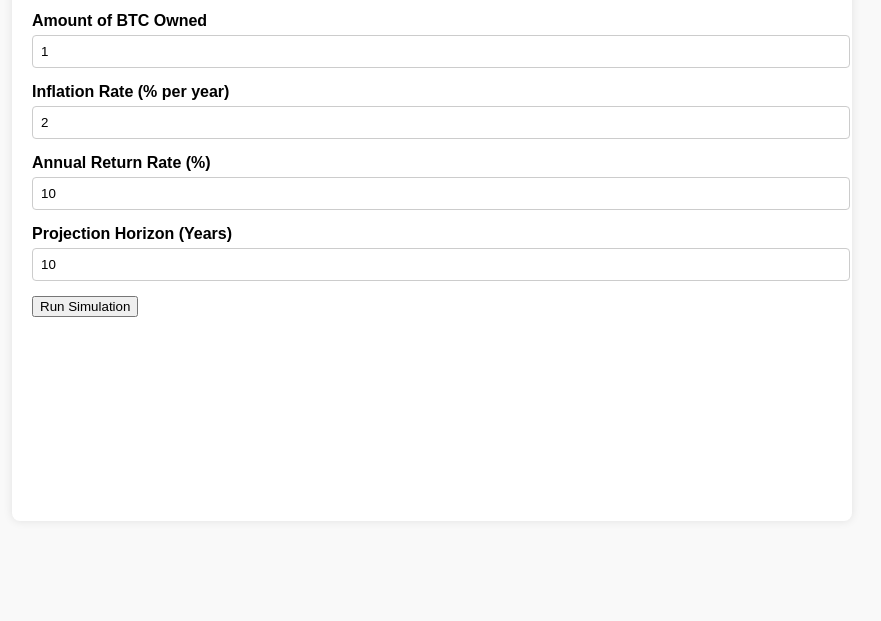
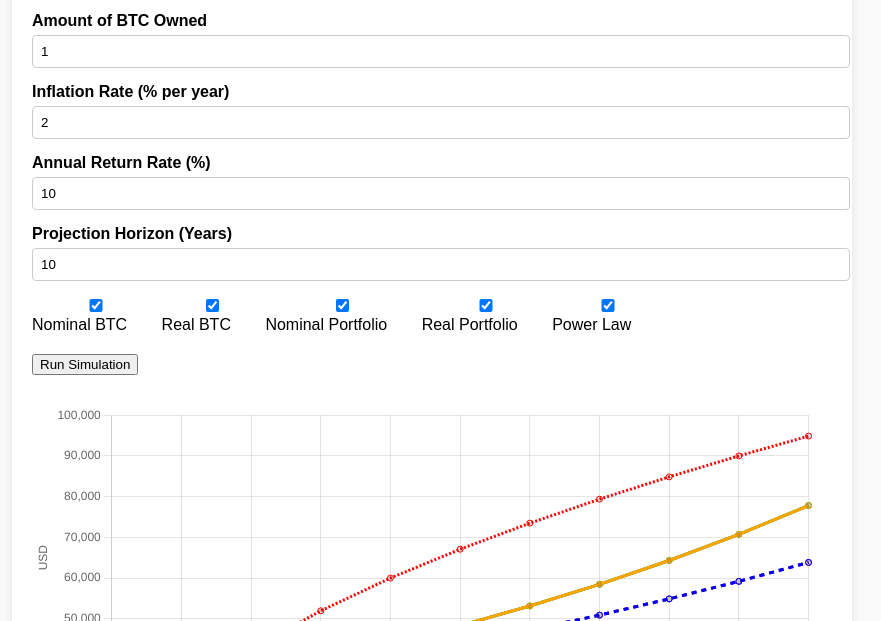
Before and after one commit to mikegood90/bitcoin-price-simulator, a plain HTML site: page index.html in a window 1280 px wide. Both pictures are taken after a click on the button "Run Simulation". Shown: the part 179-800 px from the top of the page, without its empty margins (208-1089 px from the left). Drawn offline with nearby package versions, Linux system fonts and the light colour scheme.

Commit message:
added model checkboxes

```diff
--- a/index.html
+++ b/index.html
@@ -37,6 +37,14 @@
       border-radius: 4px;
       border: 1px solid #ccc;
     }
+    .checkboxes {
+      display: flex;
+      flex-wrap: wrap;
+      gap: 10px;
+    }
+    .checkboxes label {
+      font-weight: normal;
+    }
     #chartContainer {
       margin-top: 30px;
     }
@@ -65,6 +73,13 @@
       <label for="years">Projection Horizon (Years)</label>
       <input type="number" id="years" value="10" />
     </div>
+    <div class="form-group checkboxes">
+      <label><input type="checkbox" id="toggleNominal" checked /> Nominal BTC</label>
+      <label><input type="checkbox" id="toggleReal" checked /> Real BTC</label>
+      <label><input type="checkbox" id="togglePortfolioNominal" checked /> Nominal Portfolio</label>
+      <label><input type="checkbox" id="togglePortfolioReal" checked /> Real Portfolio</label>
+      <label><input type="checkbox" id="togglePowerLaw" checked /> Power Law</label>
+    </div>
     <button onclick="runSimulation()">Run Simulation</button>
     <div id="chartContainer">
       <canvas id="btcChart"></canvas>
@@ -73,95 +88,61 @@
 
   <script>
     function runSimulation() {
-      const startPrice = Number.parseFloat(document.getElementById('startingPrice').value);
-      const btcAmount = Number.parseFloat(document.getElementById('btcAmount').value);
-      const inflationRate = Number.parseFloat(document.getElementById('inflationRate').value) / 100;
-      const returnRate = Number.parseFloat(document.getElementById('returnRate').value) / 100;
-      const years = Number.parseInt(document.getElementById('years').value);
+      const startPrice = parseFloat(document.getElementById('startingPrice').value);
+      const btcAmount = parseFloat(document.getElementById('btcAmount').value);
+      const inflationRate = parseFloat(document.getElementById('inflationRate').value) / 100;
+      const returnRate = parseFloat(document.getElementById('returnRate').value) / 100;
+      const years = parseInt(document.getElementById('years').value);
 
       if (!Number.isFinite(startPrice) || !Number.isFinite(btcAmount) || !Number.isFinite(inflationRate) || !Number.isFinite(returnRate) || !Number.isFinite(years)) {
         alert('Please enter valid numeric inputs.');
         return;
       }
 
-      const labels = [];
-      const nominalPrices = [];
-      const realPrices = [];
-      const portfolioNominal = [];
-      const portfolioReal = [];
-      const powerLawPrices = [];
-
+      const labels = [], nominalPrices = [], realPrices = [], portfolioNominal = [], portfolioReal = [], powerLawPrices = [];
       const alpha = 0.5;
       const k = startPrice / Math.pow(1, alpha);
 
       for (let t = 0; t <= years; t++) {
         labels.push(`Year ${t}`);
-
         const nominal = startPrice * Math.pow(1 + returnRate, t);
         const real = nominal / Math.pow(1 + inflationRate, t);
-
         nominalPrices.push(nominal);
         realPrices.push(real);
         portfolioNominal.push(nominal * btcAmount);
         portfolioReal.push(real * btcAmount);
+        powerLawPrices.push(k * Math.pow(Math.max(t, 1), alpha));
+      }
 
-        const powerYear = Math.max(t, 1);
-        const powerPrice = k * Math.pow(powerYear, alpha);
-        powerLawPrices.push(powerPrice);
+      const datasets = [];
+      if (document.getElementById('toggleNominal').checked) {
+        datasets.push({ label: 'Nominal BTC Price', data: nominalPrices, borderColor: 'orange', fill: false });
+      }
+      if (document.getElementById('toggleReal').checked) {
+        datasets.push({ label: 'Real BTC Price (Inflation Adjusted)', data: realPrices, borderColor: 'blue', borderDash: [5, 5], fill: false });
+      }
+      if (document.getElementById('togglePortfolioNominal').checked) {
+        datasets.push({ label: 'Nominal Portfolio Value', data: portfolioNominal, borderColor: 'green', fill: false });
+      }
+      if (document.getElementById('togglePortfolioReal').checked) {
+        datasets.push({ label: 'Real Portfolio Value (Inflation Adjusted)', data: portfolioReal, borderColor: 'purple', borderDash: [5, 5], fill: false });
+      }
+      if (document.getElementById('togglePowerLaw').checked) {
+        datasets.push({ label: 'Power Law BTC Price', data: powerLawPrices, borderColor: 'red', borderDash: [2, 2], fill: false });
       }
 
       const ctx = document.getElementById('btcChart').getContext('2d');
-      if (window.btcChart) window.btcChart.destroy();
+      if (window.btcChart && typeof window.btcChart.destroy === 'function') {
+        window.btcChart.destroy();
+      }
       window.btcChart = new Chart(ctx, {
         type: 'line',
-        data: {
-          labels,
-          datasets: [
-            {
-              label: 'Nominal BTC Price',
-              data: nominalPrices,
-              borderColor: 'orange',
-              fill: false
-            },
-            {
-              label: 'Real BTC Price (Inflation Adjusted)',
-              data: realPrices,
-              borderColor: 'blue',
-              borderDash: [5, 5],
-              fill: false
-            },
-            {
-              label: 'Nominal Portfolio Value',
-              data: portfolioNominal,
-              borderColor: 'green',
-              fill: false
-            },
-            {
-              label: 'Real Portfolio Value (Inflation Adjusted)',
-              data: portfolioReal,
-              borderColor: 'purple',
-              borderDash: [5, 5],
-              fill: false
-            },
-            {
-              label: 'Power Law BTC Price',
-              data: powerLawPrices,
-              borderColor: 'red',
-              borderDash: [2, 2],
-              fill: false
-            }
-          ]
-        },
+        data: { labels, datasets },
         options: {
           responsive: true,
           plugins: {
-            tooltip: {
-              mode: 'index',
-              intersect: false
-            },
-            legend: {
-              position: 'bottom'
-            }
+            tooltip: { mode: 'index', intersect: false },
+            legend: { position: 'bottom' }
           },
           interaction: {
             mode: 'nearest',
@@ -171,16 +152,10 @@
           scales: {
             y: {
               beginAtZero: false,
-              title: {
-                display: true,
-                text: 'USD'
-              }
+              title: { display: true, text: 'USD' }
             },
             x: {
-              title: {
-                display: true,
-                text: 'Year'
-              }
+              title: { display: true, text: 'Year' }
             }
           }
         }
```
